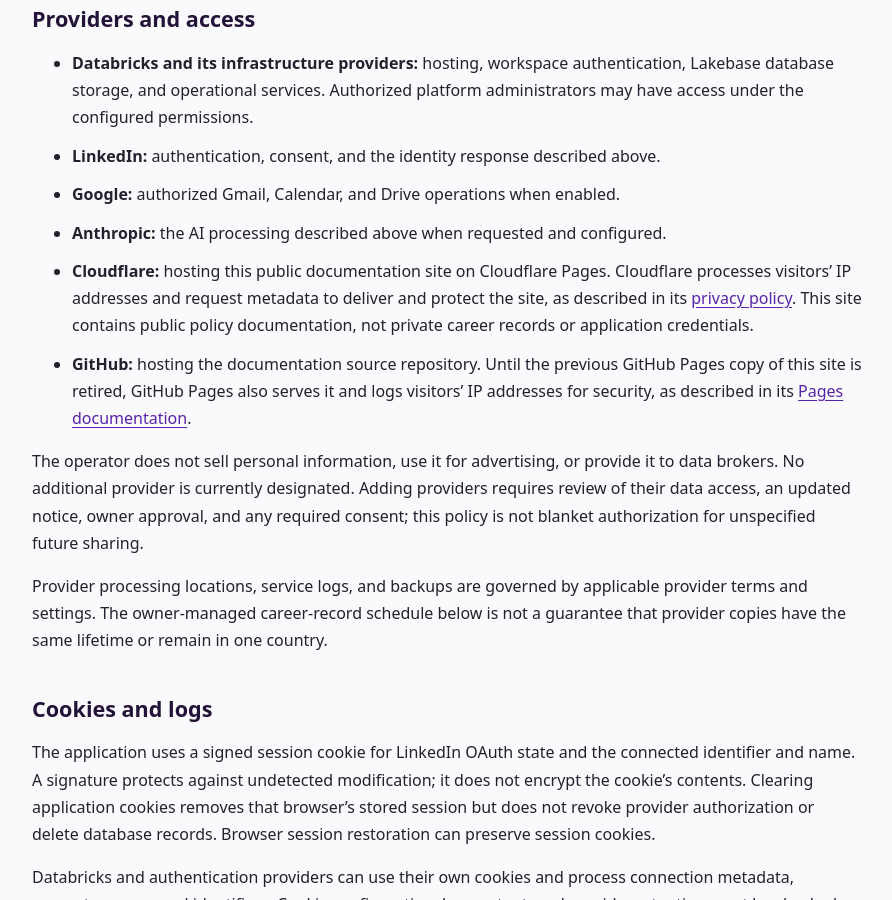
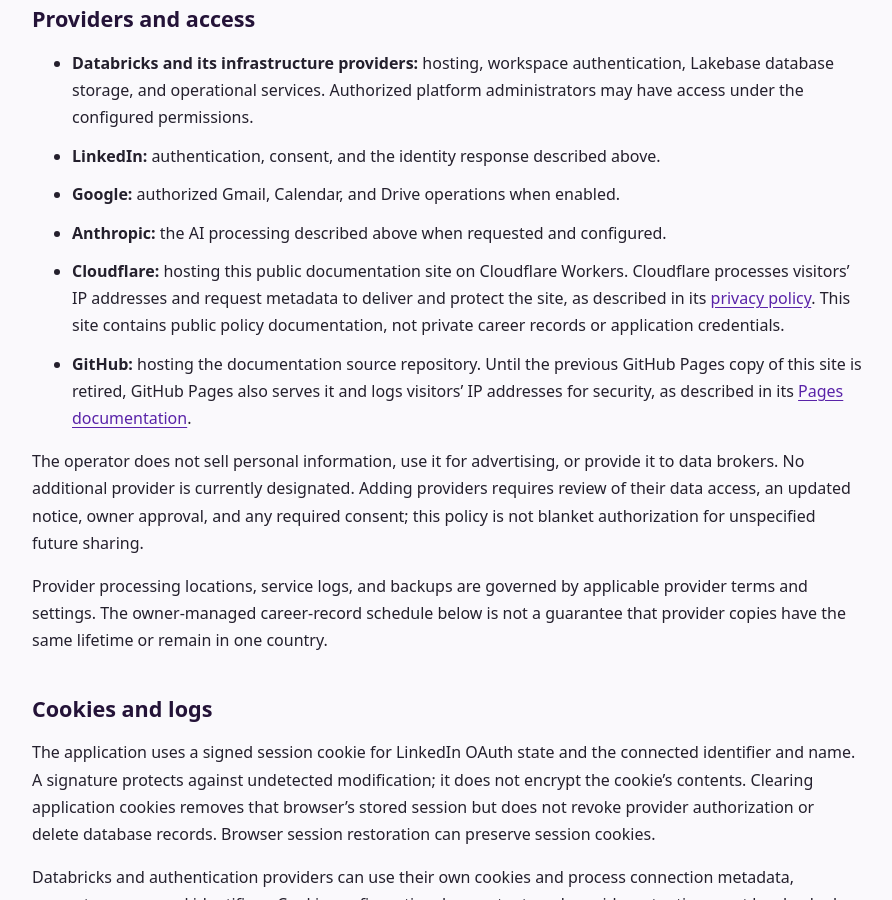
Before and after one commit to TMC-The-Meredith-Collective/career-agent-docs, a Jekyll site: the page built from privacy.md, in a window 1280 px wide and 900 px high, scrolled down 2719 px. Shown: the whole window, without its empty margins (192-1084 px from the left). Built offline with Jekyll 4.4.1, drawn with Linux system fonts in a browser that asks for light colours.

Commit message:
docs: host on Cloudflare Workers instead of Pages
Cloudflare's dashboard now labels Pages the legacy workflow and steers
new projects to Workers with static assets.

- wrangler.jsonc: Worker name and _site as the static assets directory
- _config.yml: exclude wrangler.jsonc from the built site
- README: Workers Builds settings (build, deploy, and preview commands,
  RUBY_VERSION, custom domain)
- privacy.md: name Cloudflare Workers rather than Cloudflare Pages as
  the host (owner review)
- .gitignore: node_modules/ and .wrangler/

Co-Authored-By: Claude Fable 5.1 <noreply@anthropic.com>

```diff
--- a/_config.cloudflare.yml
+++ b/_config.cloudflare.yml
@@ -1,4 +1,4 @@
-# Overrides used only by the Cloudflare Pages build:
+# Overrides used only by the Cloudflare Workers build:
 #   bundle exec jekyll build --config _config.yml,_config.cloudflare.yml
 # The site is served from the root of its own domain there, not /career-agent-docs.
 url: https://career-agent.tmcsolutions-org.net
--- a/_config.yml
+++ b/_config.yml
@@ -5,3 +5,4 @@ baseurl: /career-agent-docs
 markdown: kramdown
 exclude:
   - README.md
+  - wrangler.jsonc
--- a/privacy.md
+++ b/privacy.md
@@ -62,7 +62,7 @@ Outputs require human review. The reviewed tailoring route does not automaticall
 - **LinkedIn:** authentication, consent, and the identity response described above.
 - **Google:** authorized Gmail, Calendar, and Drive operations when enabled.
 - **Anthropic:** the AI processing described above when requested and configured.
-- **Cloudflare:** hosting this public documentation site on Cloudflare Pages. Cloudflare processes visitors' IP addresses and request metadata to deliver and protect the site, as described in its [privacy policy](https://www.cloudflare.com/privacypolicy/). This site contains public policy documentation, not private career records or application credentials.
+- **Cloudflare:** hosting this public documentation site on Cloudflare Workers. Cloudflare processes visitors' IP addresses and request metadata to deliver and protect the site, as described in its [privacy policy](https://www.cloudflare.com/privacypolicy/). This site contains public policy documentation, not private career records or application credentials.
 - **GitHub:** hosting the documentation source repository. Until the previous GitHub Pages copy of this site is retired, GitHub Pages also serves it and logs visitors' IP addresses for security, as described in its [Pages documentation](https://docs.github.com/en/pages/getting-started-with-github-pages/what-is-github-pages).
 
 The operator does not sell personal information, use it for advertising, or provide it to data brokers. No additional provider is currently designated. Adding providers requires review of their data access, an updated notice, owner approval, and any required consent; this policy is not blanket authorization for unspecified future sharing.
```
Also changed, not shown: README.md, 2 other files.
